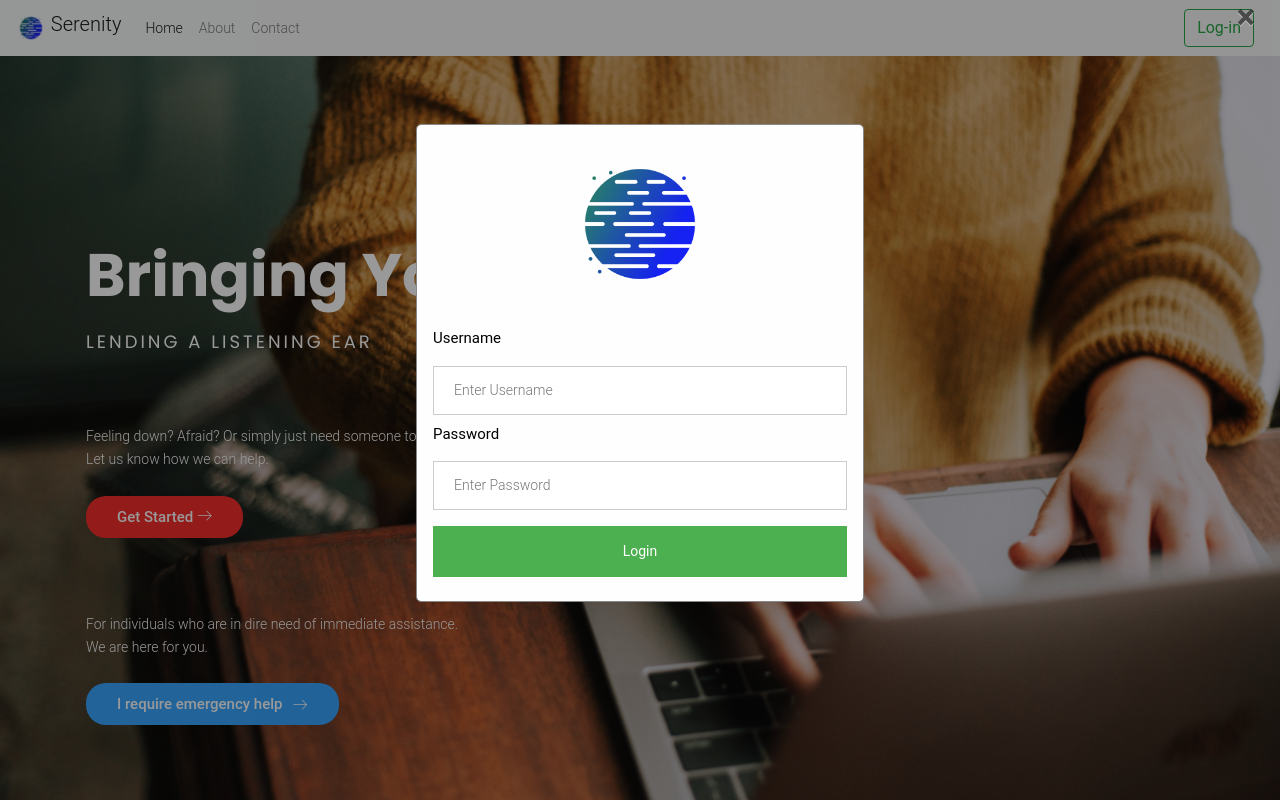
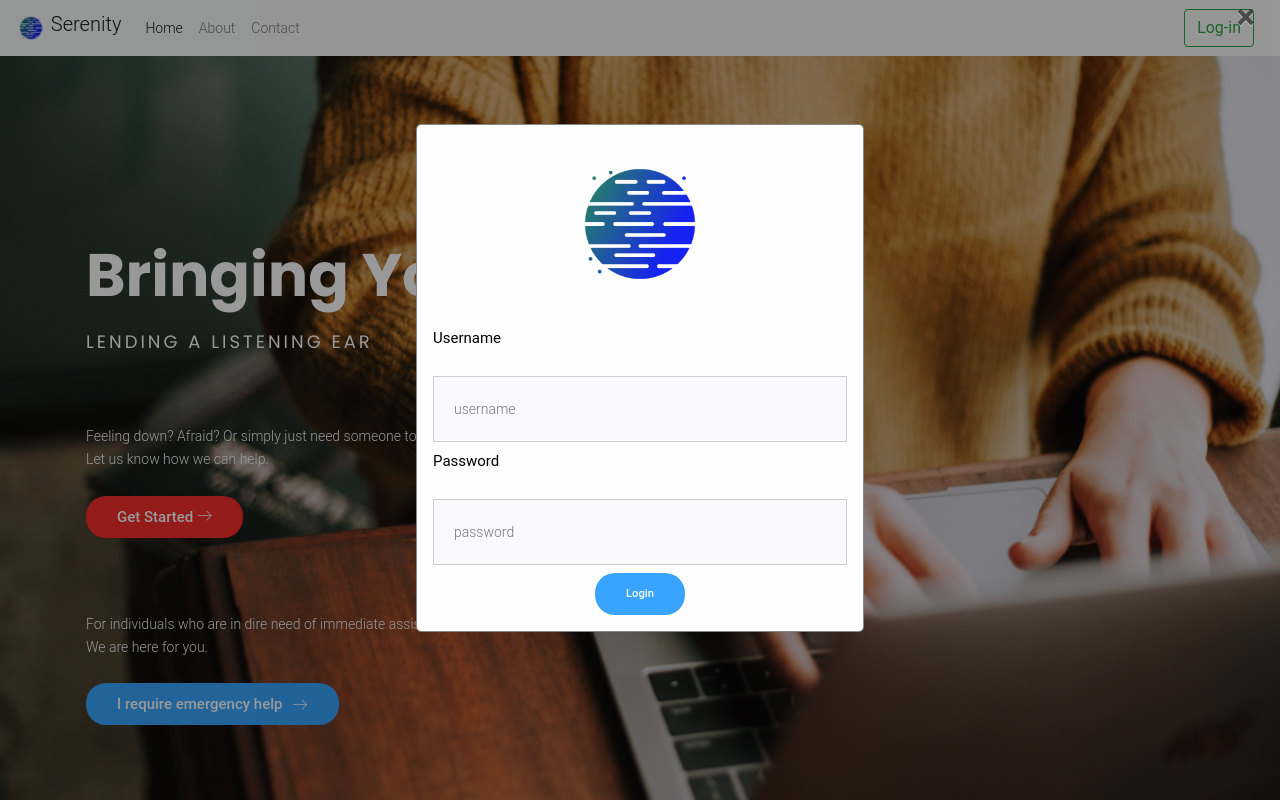
Before and after one commit to alch-1/CodeForCoronaHackathon, a Flask app: page / in a window 1280 px wide, after a click on "Log-in". Run offline with Flask 2, Linux system fonts and the light colour scheme; some libraries are stand-ins or nearby versions; some web fonts are replaced.

Commit message:
Update index.html
Edited the text input and button to fit the style of the webpage

```diff
--- a/templates/index.html
+++ b/templates/index.html
@@ -71,12 +71,20 @@
 
                   <div class="container">
                     <label for="uname"><b style="font-size: 15px;color:black">Username</b></label>
-                    <input id="input_u" type="text" placeholder="Enter Username" name="uname" required>
+                    <div class="mt-10">
+                      <input id="username" type="text" name="username" placeholder="username" onfocus="this.placeholder = ''" onblur="this.placeholder = 'username'" required class="single-input">
+                    </div>
 
                     <label for="psw"><b style="font-size: 15px;color:black">Password</b></label>
-                    <input id="input_p" type="password" placeholder="Enter Password" name="psw" required>
+                    <div class="mt-10">
+                      <input id="input_p" type="password" name="password" placeholder="password" onfocus="this.placeholder = ''" onblur="this.placeholder = 'password'" required class="single-input">
+                    </div>
 
-                    <button type="submit">Login</button>
+                    <div style="text-align: center;">
+                      <a href="#" class="genric-btn info circle">Login</a>
+                    </div>
+
+
                   </div>
 
                 </form>
```
